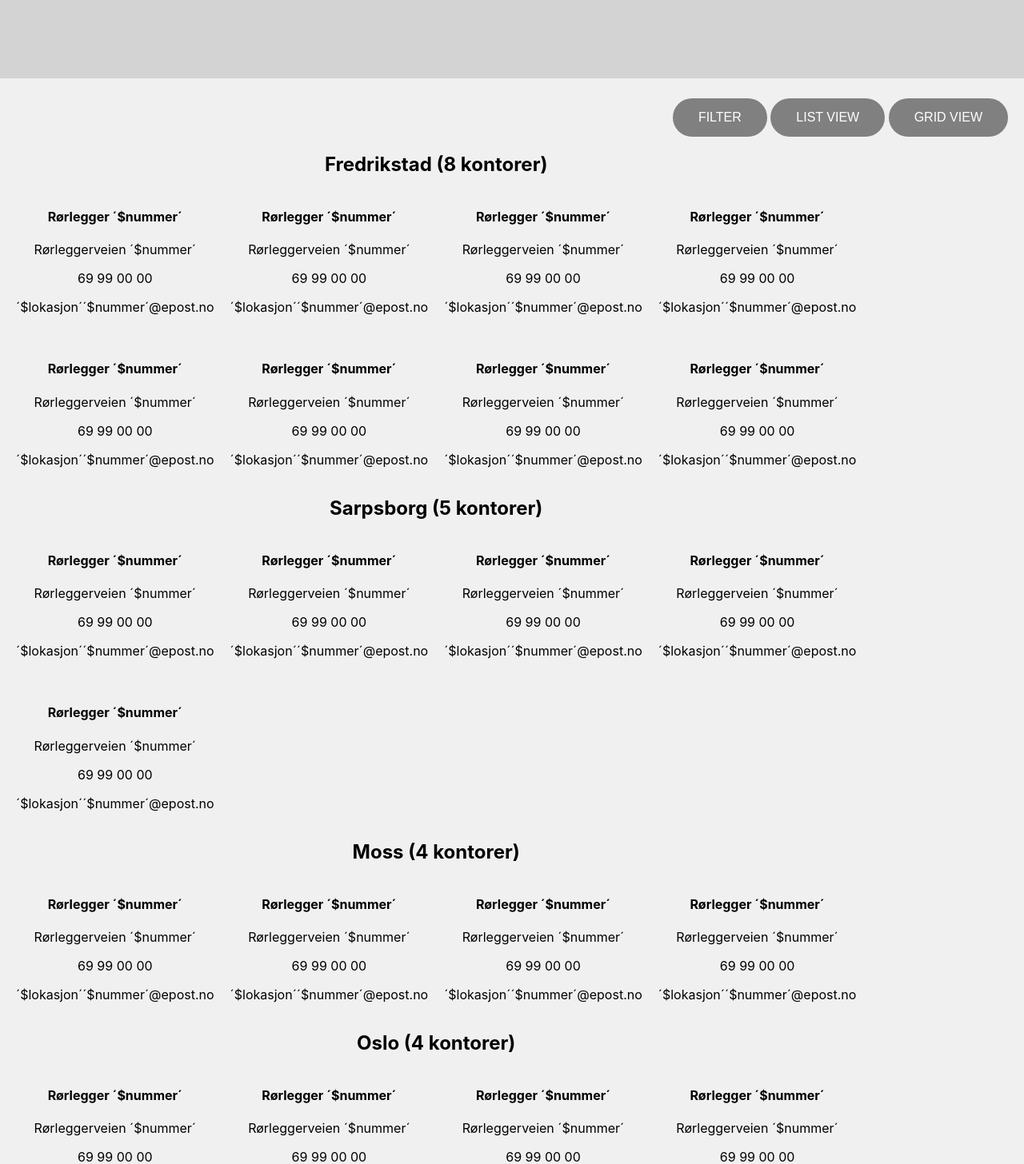
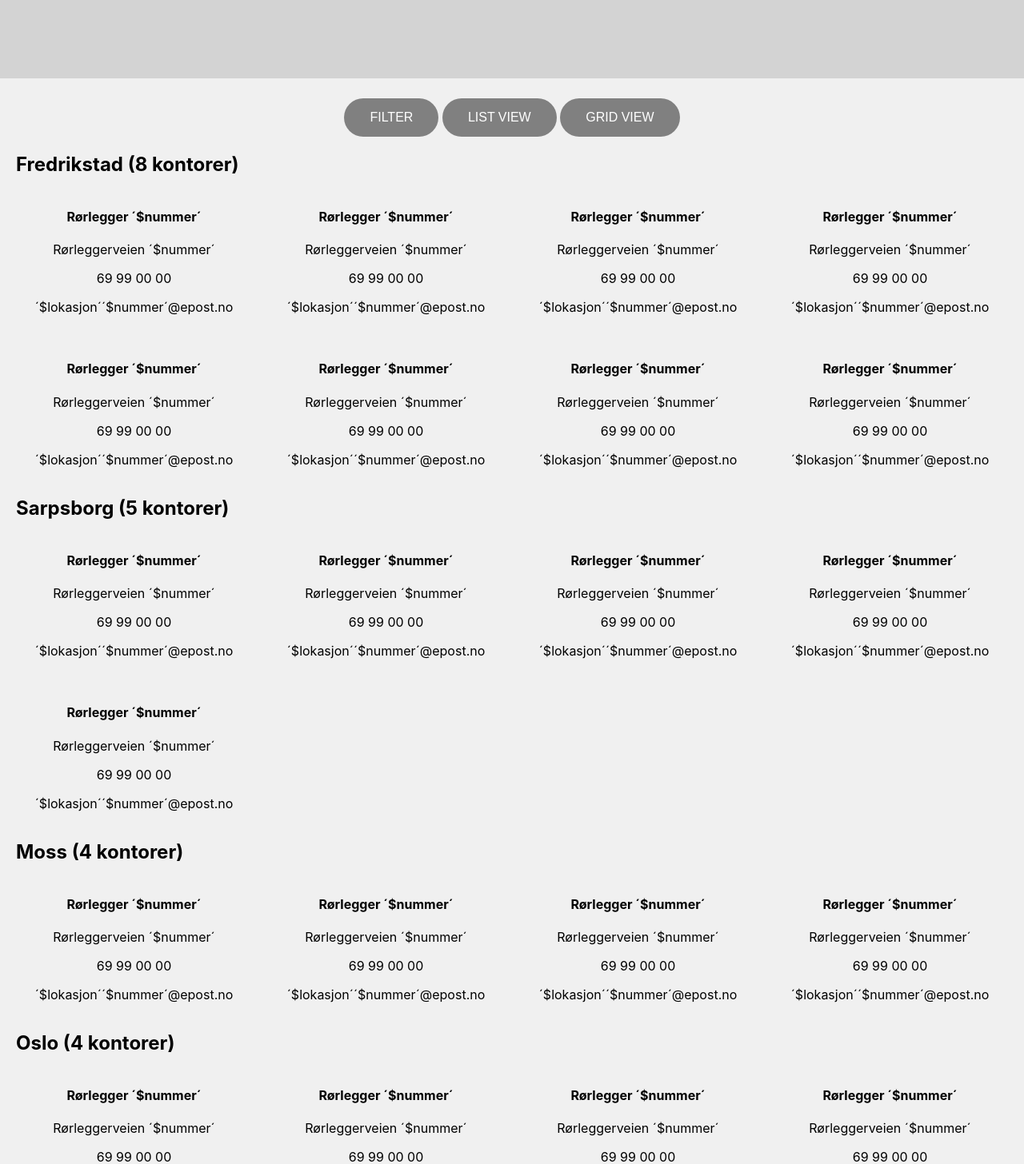
Before and after one commit to olawp/gruppe1831-webapplikasjoner, a React (Create React App) app in the folder frontend/: page /kontorer in a window 1280 px wide. Shown: the part 154-1610 px from the top of the page at 80% size. Built offline with nearby package versions, Linux system fonts and the light colour scheme.

Commit message:
Made the list & grid view more aestetically pleasing

```diff
--- a/frontend/src/App.css
+++ b/frontend/src/App.css
@@ -195,6 +195,7 @@ button{
 }
 
 .kontorGrid{
+  clear: both;
   display: grid;
   grid-template-columns: repeat(4, 1fr);
   grid-template-rows: repeat(2, 1fr);
@@ -203,6 +204,7 @@ button{
 }
 
 .kontorGridTo{
+  clear: both;
   display: grid;
   grid-template-columns: repeat(4, 1fr);
   grid-template-rows: 1fr;
@@ -210,17 +212,13 @@ button{
   grid-row-gap: 20px;
 }
 
-.kontorFunc{
-  float: right;
-  display: block;
+.kontorTittel{
+  float: left;
   clear: both;
 }
 
-.kontorer{
-  float: left;
-}
-
 .kontorListe{
+  clear: both;
   display: grid;
   grid-template-columns: 1fr;
   grid-template-rows: repeat(8, 1fr);
@@ -237,6 +235,7 @@ button{
 }
 
 .kontorListeTo{
+  clear: both;
   display: grid;
   grid-template-columns: 1fr;
   grid-template-rows: repeat(5, 1fr);
@@ -253,6 +252,7 @@ button{
 }
 
 .kontorListeTre{
+  clear: both;
   display: grid;
   grid-template-columns: 1fr;
   grid-template-rows: repeat(4, 1fr);
--- a/frontend/src/components/pages/Kontorer.js
+++ b/frontend/src/components/pages/Kontorer.js
@@ -22,9 +22,9 @@ export class Kontorer extends Component {
             <div>
                 <header><h1>Våre kontorer</h1></header>
                 <main>
-                    <div className="kontorFunc"><button>FILTER</button> <button onClick={this.list}>LIST VIEW</button> <button onClick={this.grid}>GRID VIEW</button></div>
-                    <div className="kontorer">
-                        <h2>Fredrikstad (8 kontorer)</h2>
+                    <div><button>FILTER</button> <button onClick={this.list}>LIST VIEW</button> <button onClick={this.grid}>GRID VIEW</button></div>
+                    <div>
+                        <h2 className="kontorTittel">Fredrikstad (8 kontorer)</h2>
                         <div className="kontorGrid" style={{display: this.state.displayGrid}}>
                             <KontorCard></KontorCard>
                             <KontorCard></KontorCard>
@@ -47,7 +47,7 @@ export class Kontorer extends Component {
                         </div>
                     </div>
                     <div className="kontorer">
-                        <h2>Sarpsborg (5 kontorer)</h2>
+                        <h2 className="kontorTittel">Sarpsborg (5 kontorer)</h2>
                         <div className="kontorGrid" style={{display: this.state.displayGrid}}>
                             <KontorCard></KontorCard>
                             <KontorCard></KontorCard>
@@ -64,7 +64,7 @@ export class Kontorer extends Component {
                         </div>
                     </div>
                     <div className="kontorer">
-                        <h2>Moss (4 kontorer)</h2>
+                        <h2 className="kontorTittel">Moss (4 kontorer)</h2>
                         <div className="kontorGridTo" style={{display: this.state.displayGrid}}>
                             <KontorCard></KontorCard>
                             <KontorCard></KontorCard>
@@ -79,7 +79,7 @@ export class Kontorer extends Component {
                         </div>
                     </div>
                     <div className="kontorer">
-                        <h2>Oslo (4 kontorer)</h2>
+                        <h2 className="kontorTittel">Oslo (4 kontorer)</h2>
                         <div className="kontorGridTo" style={{display: this.state.displayGrid}}>
                             <KontorCard></KontorCard>
                             <KontorCard></KontorCard>
```
